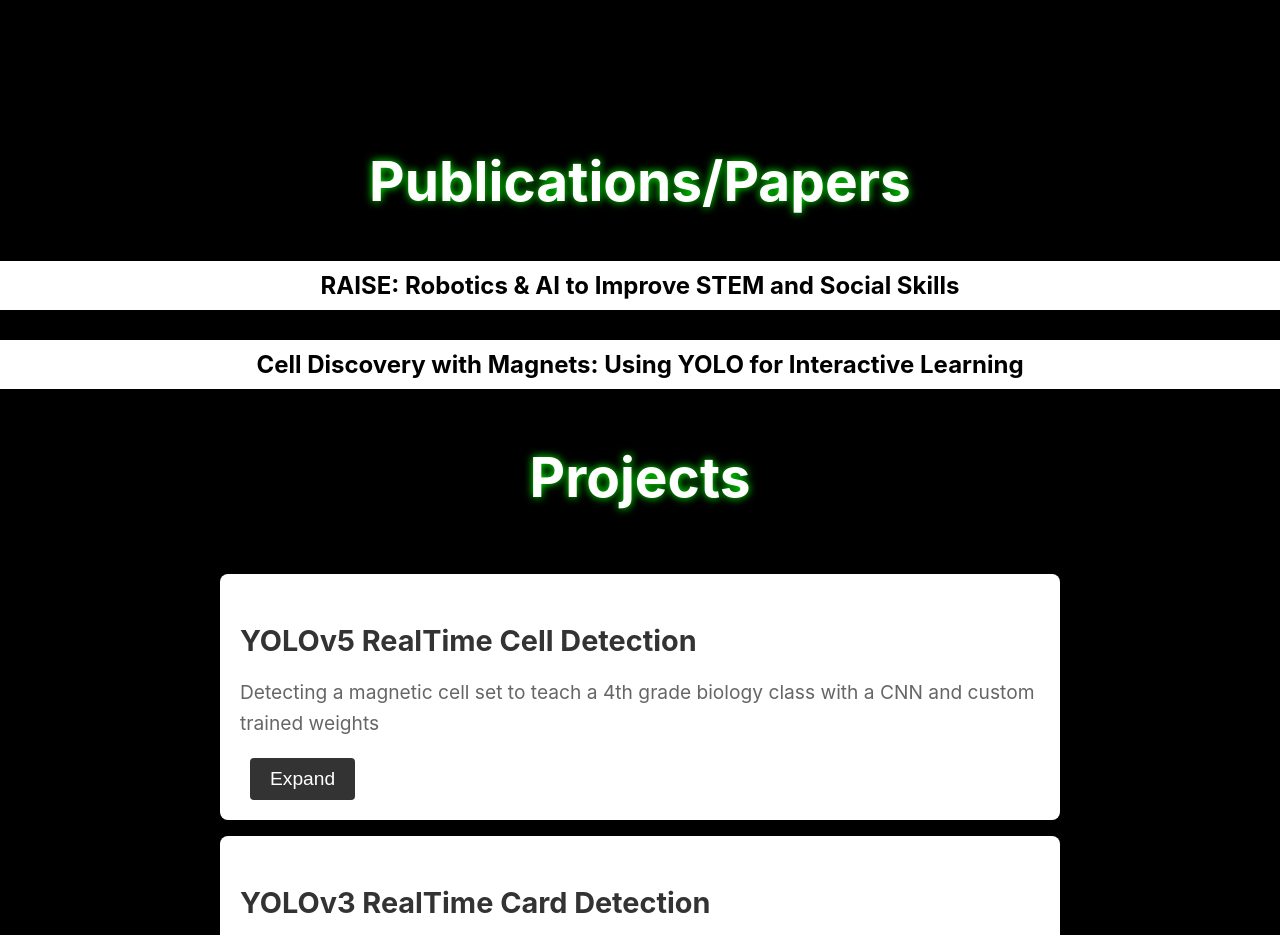
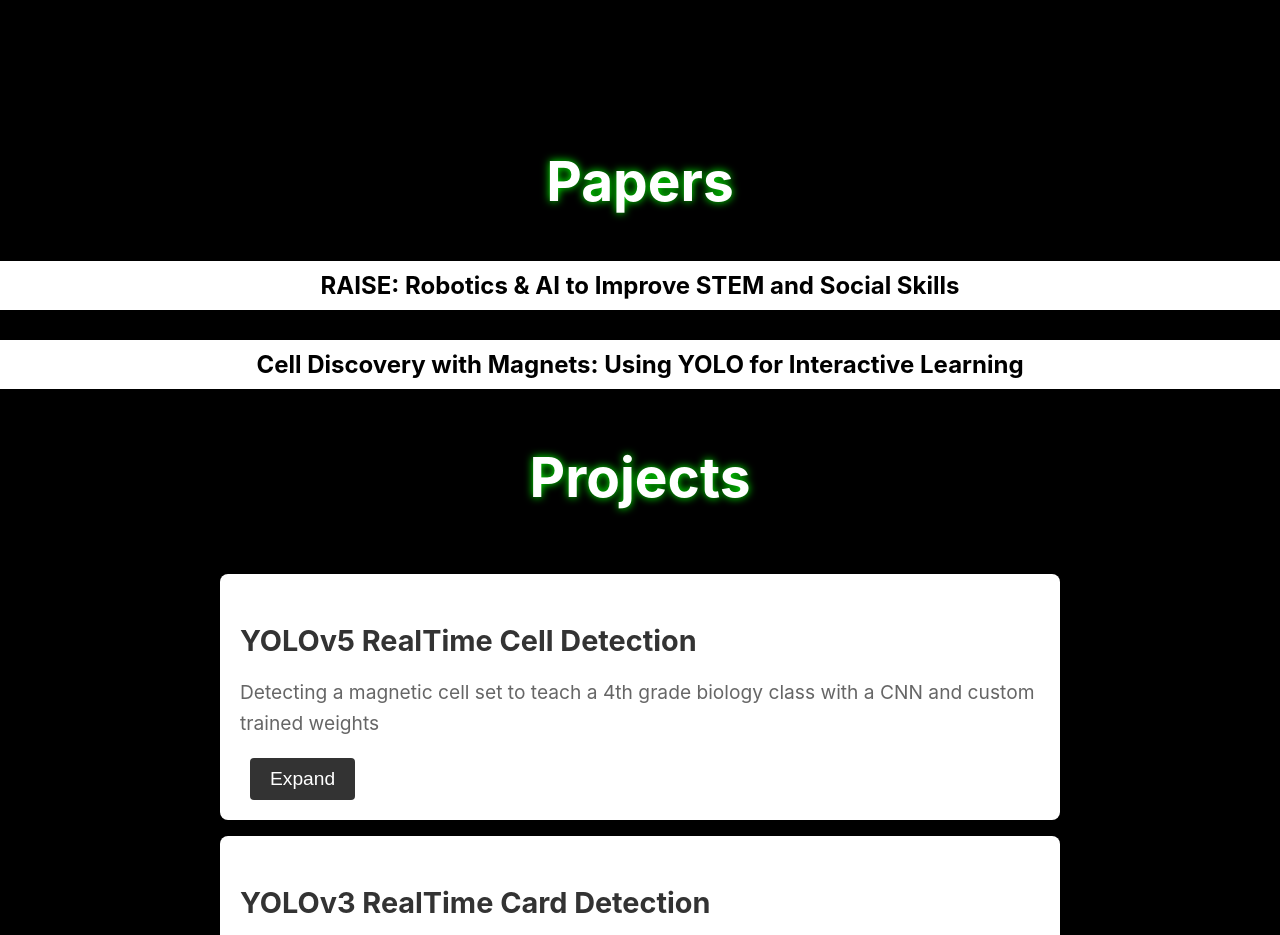
Before and after one commit to jrm5399/WebPortfolio, a React (Create React App) app: page / in a window 1280 px wide. Shown: the part 1820-2755 px from the top of the page. Built offline with nearby package versions, Linux system fonts and the light colour scheme.

Commit message:
just labelled papers now

```diff
--- a/src/App.css
+++ b/src/App.css
@@ -285,8 +285,10 @@ body {
   padding: 10px 20px;
   border-radius: 5px;
   text-align: center;
+
   /* box-shadow: 0 0 10px rgba(0, 0, 0, 0.3); */
   text-shadow: 0 0 8px #00ff00;
+  /* display: inline-block; */
 }
 
 .project-section {
--- a/src/App.tsx
+++ b/src/App.tsx
@@ -47,7 +47,7 @@ function App() {
       >
         <AboutMe />
       </div>
-      <h1 className="projects-label">Publications/Papers</h1>
+      <h1 className="projects-label">Papers</h1>
       <a
         href="https://www.frontiersin.org/articles/10.3389/frvir.2022.968312/full"
         className="url-link"
```
